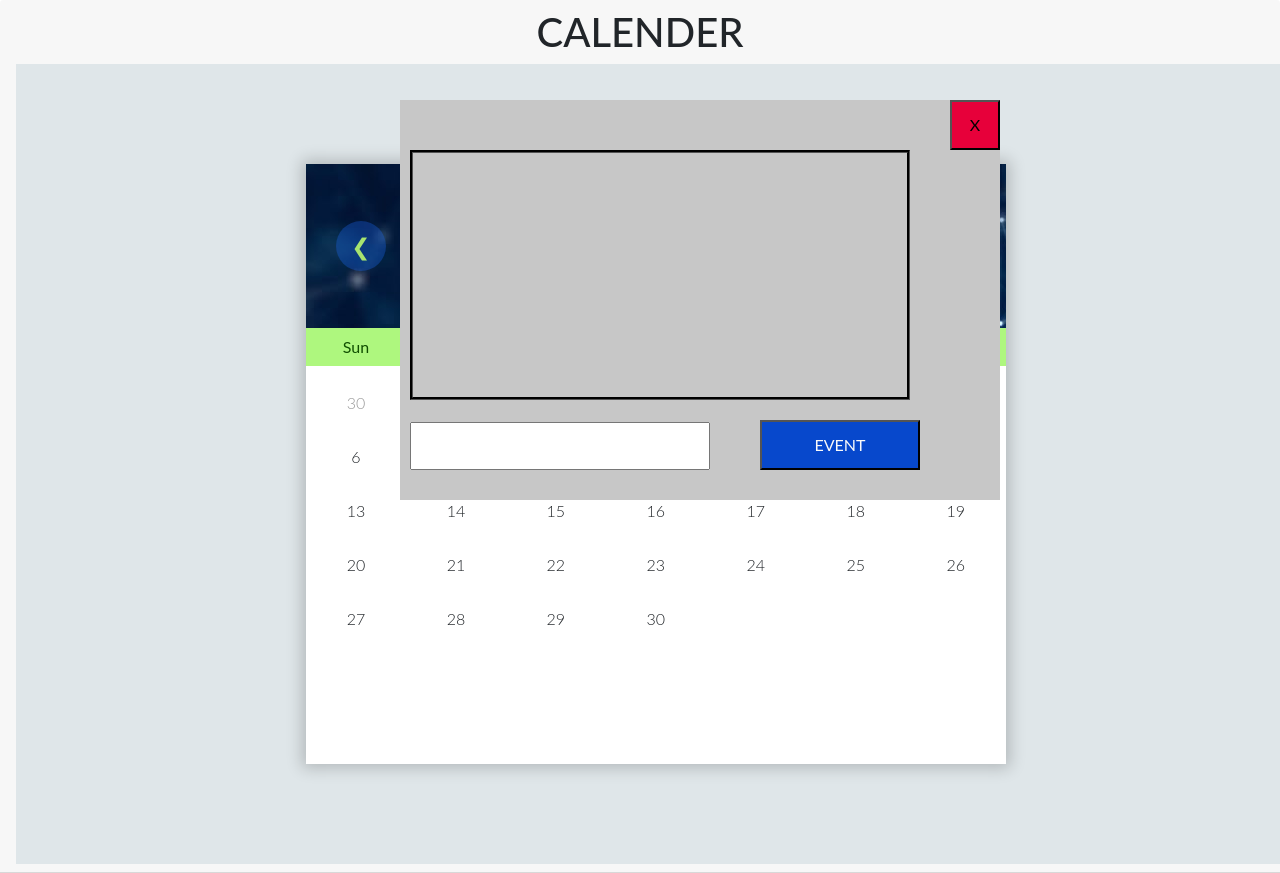
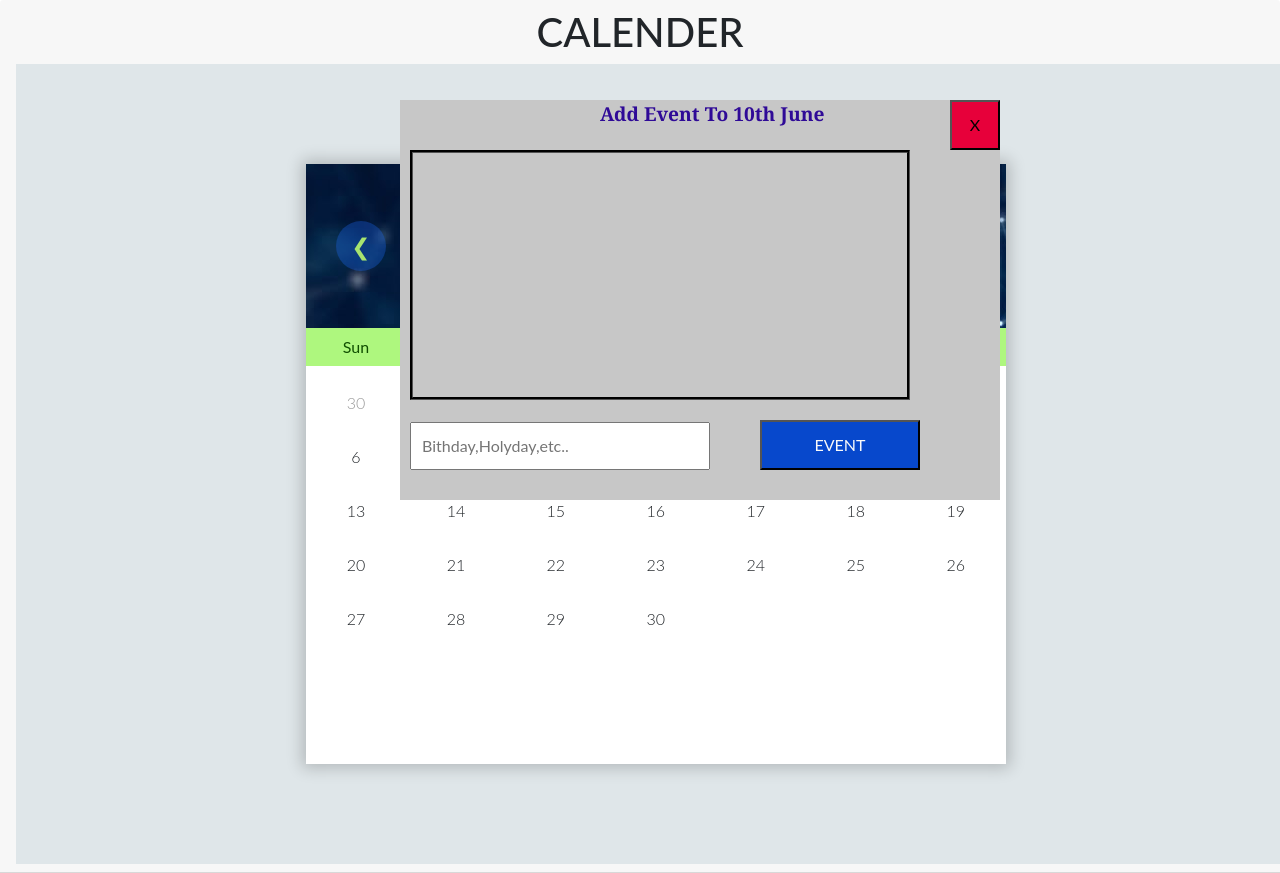
Before and after one commit to basilbabu3196/TrainingGlobalInfonet, a React (Create React App) app in the folder Calender/calender/: page / in a window 1280 px wide. Both pictures are taken after a click on the element "10". Built offline with nearby package versions, Linux system fonts and the light colour scheme.

Commit message:
6-6 4:45:48

```diff
--- a/Calender/calender/public/index.html
+++ b/Calender/calender/public/index.html
@@ -24,7 +24,7 @@
       work correctly both with client-side routing and a non-root public URL.
       Learn how to configure a non-root public URL by running `npm run build`.
     -->
-    <title>React App</title>
+    <title>Calender App</title>
   </head>
   <body>
     <noscript>You need to enable JavaScript to run this app.</noscript>
--- a/Calender/calender/src/Calender.js
+++ b/Calender/calender/src/Calender.js
@@ -60,10 +60,10 @@ var dt = new Date();
 
 
 
-const moveDate = (para) => {
+function moveDate(para) {
     if(para == "prev") {
         dt.setMonth(dt.getMonth() - 1);
-    } else if(para == "next") {
+    } else if(para == 'next') {
         dt.setMonth(dt.getMonth() + 1);
     }
     RenderDate();
@@ -71,7 +71,11 @@ const moveDate = (para) => {
 
     const [showText, setShowText] = useState(false);
 
-  const onClick = () => setShowText(true);
+  const onClick = (user) => {
+    localStorage.setItem('event', user);
+    localStorage.setItem('eventmont', monthdata);
+      setShowText(true)
+    };
   const hideModal = () => setShowText(false);
     return<center><div> <div className="card-header">
     <h1>CALENDER</h1>
@@ -79,14 +83,14 @@ const moveDate = (para) => {
     <div class="wrapper">
             <div class="calendar">
                 <div class="month">
-                    <div class="prev" >
+                    <div class="prev" onClick={() => moveDate("prev")}>
                         <span>&#10094;</span>
                     </div>
                         <div>
                             <h2 id="month">{monthdata}</h2>
                             <p id="date_str">{firstStringChar}th {monthdata} {LastStringChar}</p>
                         </div>
-                    <div class="next" >
+                    <div class="next" onClick={() => moveDate("prev")}>
                         <span>&#10095;</span>
                     </div>
                 </div>
@@ -107,7 +111,7 @@ const moveDate = (para) => {
 
  cells.map((user) => (
 
-    <div onClick={onClick}>{user}</div>
+    <div onClick={() => onClick(user)}>{user}</div>
 
      ))}
 
@@ -120,7 +124,7 @@ const moveDate = (para) => {
     </div>
 
     </div>
-    {showText ? <Model handleClose={hideModal}/> : null}
+    {showText ? <Model handleClose={hideModal} user="user" /> : null}
    </center>
 }
 
--- a/Calender/calender/src/calender.css
+++ b/Calender/calender/src/calender.css
@@ -259,3 +259,13 @@ body {
       width: 160px;
       height: 50px;
     }
+    .addEvt
+    {
+      position: absolute;
+      top: 0px;
+      left: 200px;
+      font-size: larger;
+      font-weight: 800;
+      font-family: Cambria, Cochin, Georgia, Times, 'Times New Roman', serif;
+      color: rgb(47, 10, 151);
+    }
--- a/Calender/calender/src/model.js
+++ b/Calender/calender/src/model.js
@@ -1,10 +1,11 @@
 import React,{useState} from 'react';
 import './calender.css';
 import 'bootstrap/dist/css/bootstrap.min.css'
-const Model = ({handleClose}) => {
+const Model = ({handleClose},{user}) => {
   const [eventes, setevent]= useState('');
 
-
+const datea= localStorage.getItem('event');
+const eventmont=localStorage.getItem('eventmont');
   const eventChange=(event)=>{
     setevent(event.target.value)
 
@@ -13,6 +14,7 @@ const Model = ({handleClose}) => {
   var events = [""];
 
   const myFunction = (event) => {
+    console.log(user);
     event.preventDefault();
 
 
@@ -21,7 +23,9 @@ const Model = ({handleClose}) => {
 
   }
   return (
+
     <div className="d">
+      <div className="addEvt"> Add Event To  {datea}th {eventmont}</div>
       <form onSubmit={myFunction}>
       <div className="evt" id="disevent">
 
@@ -29,7 +33,7 @@ const Model = ({handleClose}) => {
       <button className="x" onClick={handleClose}>X</button><br></br><br></br>
       <br></br><br></br>
 
-    <input type="text" onChange={eventChange} className="event"></input>
+    <input type="text" onChange={eventChange} placeholder="Bithday,Holyday,etc.." className="event"></input>
     <button className="EVNT" onClick={myFunction} type="submit">EVENT</button>
     </form>
     </div>
```
